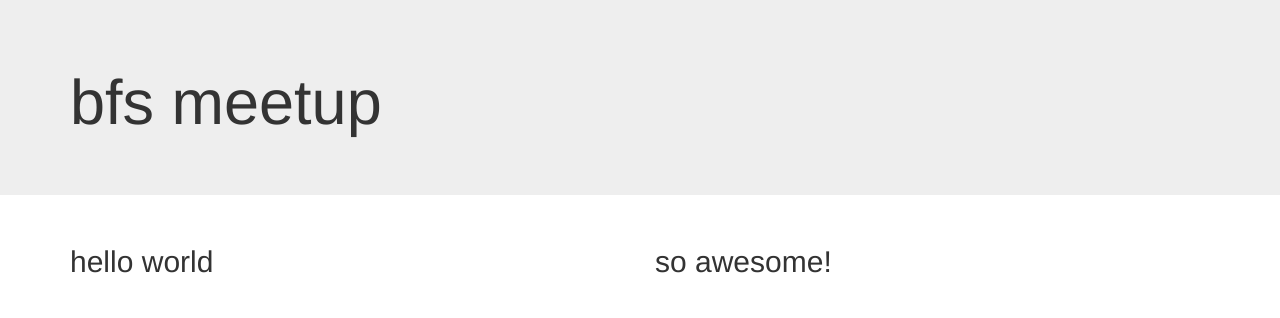
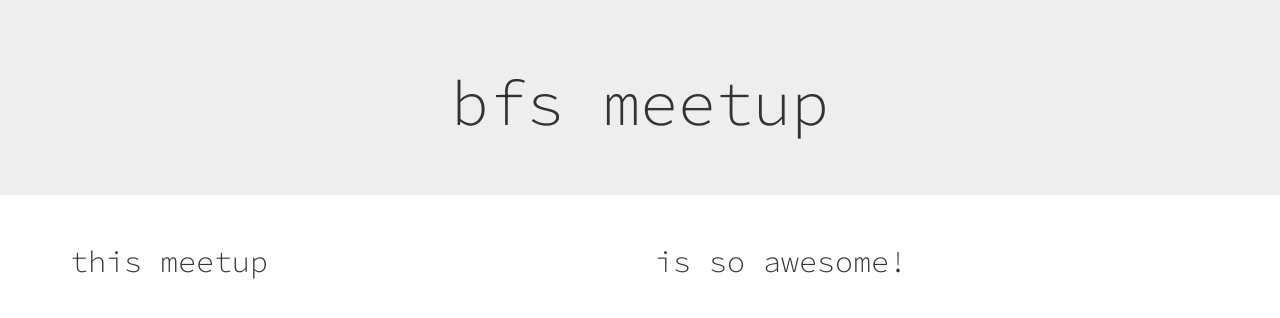
Before and after one commit to bcnfs/bcnfs.github.io, a Jekyll site: the page built from index.html, in a window 1280 px wide. Shown: the top 318 px of the page. Built offline with Jekyll 4.4.1, drawn with Linux system fonts in a browser that asks for light colours.

Commit message:
change selection color and add utilities file

```diff
--- a/_includes/head.html
+++ b/_includes/head.html
@@ -8,4 +8,8 @@
 
     <link rel="stylesheet" href="{{ "/css/main.css" | prepend: site.baseurl }}">
     <link rel="canonical" href="{{ page.url | replace:'index.html','' | prepend: site.baseurl | prepend: site.url }}">
+
+    <!-- Google fonts -->
+    <link href='https://fonts.googleapis.com/css?family=Source+Code+Pro:300' rel='stylesheet' type='text/css'>
+    <link href='https://fonts.googleapis.com/css?family=Work+Sans:600' rel='stylesheet' type='text/css'>
 </head>
--- a/_sass/_front.scss
+++ b/_sass/_front.scss
@@ -0,0 +1,6 @@
+@import "variables";
+body {
+    font-family: $font-mono;
+    -webkit-font-smoothing: antialiased;
+    -moz-osx-font-smoothing: grayscale;
+}
--- /dev/null
+++ b/_sass/_utilities.scss
@@ -0,0 +1,9 @@
+.u-alignCenter {
+    text-align: center;
+}
+::selection {
+  background: rgb(255, 255, 165);
+}
+::-moz-selection {
+  background: rgb(255, 255, 165);
+}
--- a/_sass/_variables.scss
+++ b/_sass/_variables.scss
@@ -0,0 +1,3 @@
+// General variables
+$font-mono: "Source Code Pro", "Monaco", Courier, monospace;
+$font-sans: "Work Sans", "Helvetica Neue", "Helvetica", Arial, sans-serif;
--- a/css/main.scss
+++ b/css/main.scss
@@ -7,6 +7,7 @@
 @import
         "bootstrap",
         "variables",
+        "utilities",
         "header",
         "front",
         "footer"
--- a/index.html
+++ b/index.html
@@ -4,17 +4,17 @@
 
 <div class="jumbotron">
     <div class="container">
-        <h1>bfs meetup</h1>
+        <h1 class="u-alignCenter">bfs meetup</h1>
     </div>
 </div>
 
 <div class="container">
     <div class="row">
         <div class="col-md-6">
-            <h2>hello world</h2>
+            <h2>this meetup</h2>
         </div>
         <div class="col-md-6">
-            <h2>so awesome!</h2>
+            <h2>is so awesome!</h2>
         </div>
     </div>
 </div>
```
